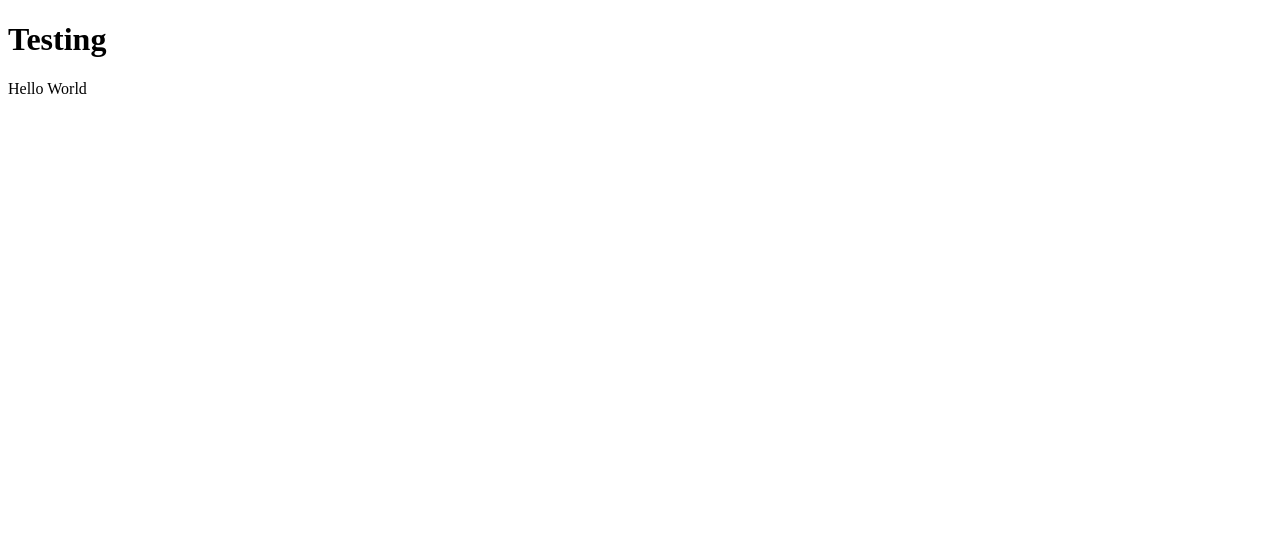
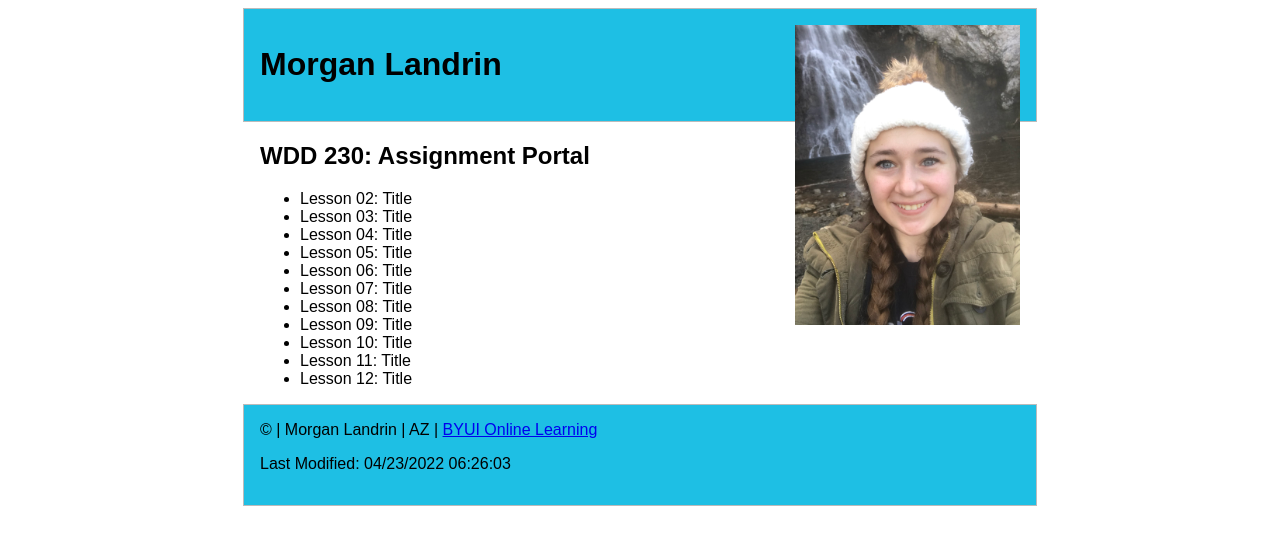
Before and after one commit to mlandrin/wdd230, a plain HTML site: page index.html in a window 1280 px wide. Drawn offline with Linux system fonts and the light colour scheme.

Commit message:
Updated Home Page

```diff
--- a/index.html
+++ b/index.html
@@ -4,10 +4,39 @@
     <meta charset="UTF-8">
     <meta http-equiv="X-UA-Compatible" content="IE=edge">
     <meta name="viewport" content="width=device-width, initial-scale=1.0">
+    <meta name="author" content="Morgan Landrin">
     <title>Test</title>
+    <link rel="stylesheet" href="styles/main.css">
 </head>
 <body>
-    <h1>Testing</h1>
-    <footer>Hello World</footer>
+    <header>
+        <img class = "add_boarder" src = "images/profile.jpg" alt="My profile">
+        <h1>Morgan Landrin</h1>
+    </header>
+    <main>
+        <h2>WDD 230: Assignment Portal</h2>
+        <ul>
+            <li>Lesson 02: <a href=""></a>Title</li>
+            <li>Lesson 03: <a href="#"></a>Title</li>
+            <li>Lesson 04: <a href="#"></a>Title</li>
+            <li>Lesson 05: <a href="#"></a>Title</li>
+            <li>Lesson 06: <a href="#"></a>Title</li>
+            <li>Lesson 07: <a href="#"></a>Title</li>
+            <li>Lesson 08: <a href="#"></a>Title</li>
+            <li>Lesson 09: <a href="#"></a>Title</li>
+            <li>Lesson 10: <a href="#"></a>Title</li>
+            <li>Lesson 11: <a href="#"></a>Title</li>
+            <li>Lesson 12: <a href="#"></a>Title</li>
+
+        </ul>
+    </main>
+    <div></div>
+    <footer>
+        &copy; | Morgan Landrin | AZ | <a href = "https://www.byui.edu/online">BYUI Online Learning</a>
+        <p>
+            Last Modified: <span id = "lastmod"></span>
+        </p>
+    </footer>
+    <script defer src="scripts/main.js"></script>
 </body>
 </html>
--- /dev/null
+++ b/scripts/main.js
@@ -0,0 +1,11 @@
+
+
+// Week 1 Assignment
+
+document.querySelector('img').classList.add('add_boarder');
+
+//document.querySelector('#lastmod').textContent =document.lastModified;
+
+let currentdate = document.lastModified;
+document.querySelector('#lastmod').textContent = currentdate;
+console.log(currentdate);
--- /dev/null
+++ b/styles/main.css
@@ -0,0 +1,28 @@
+.add_boarder {
+    boarder: 5px solid black;
+}
+body{
+    font-size: 16px;
+    color: black;
+    background-color: white;
+}
+h2{
+    font: bold
+}
+header,
+main,
+footer{
+    max-width: 760px;
+    margin: 0 auto;
+    font-family: 'Poppins', sans-serif
+}
+header,
+footer{
+    border: 1px solid #bbb;
+    padding: 1rem;
+    background-color: rgb(30, 191, 228);
+}
+header img{
+    float: right;
+    height: 300px;
+}
```
Also changed, not shown: images/profile.jpg (added).
